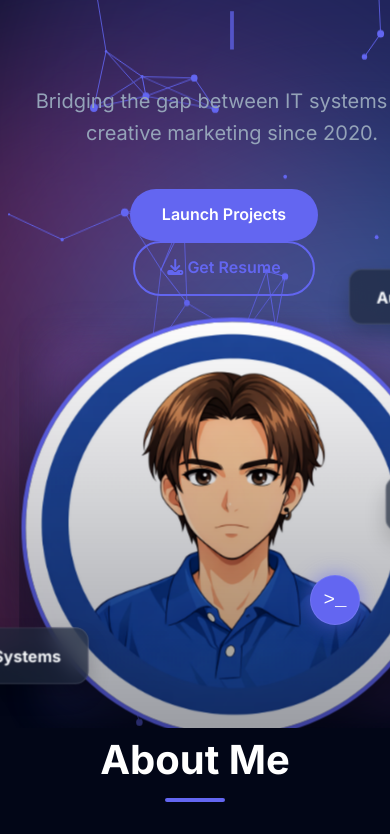
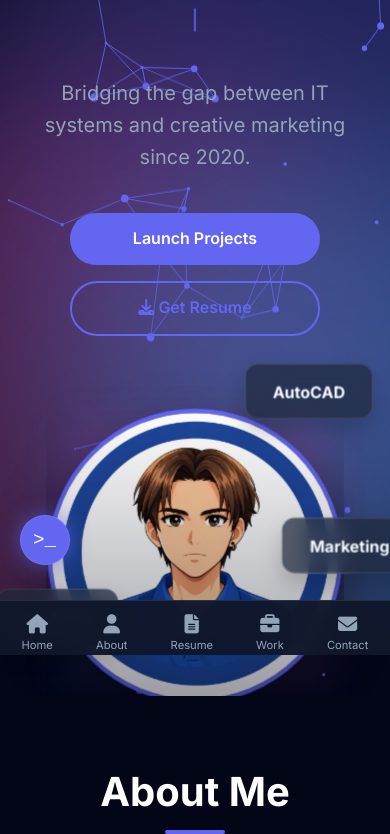
Before and after one commit to xxivam/xxivam.github.io, a plain HTML site: page index.html in a window 390 px wide. Shown: the part 189-1023 px from the top of the page. Drawn offline with Linux system fonts and the light colour scheme.

Commit message:
Add files via upload

```diff
--- a/index.html
+++ b/index.html
@@ -440,9 +440,7 @@
     <!-- IT Command Terminal (Moved out of sections to fix fixed positioning) -->
     <div class="terminal-window minimized">
         <div class="terminal-header">
-            <div class="t-btn red"></div>
-            <div class="t-btn yellow"></div>
-            <div class="t-btn green"></div>
+            <div class="t-btn yellow" title="Minimize"></div>
             <div class="t-title">mavi@it-system:~</div>
         </div>
         <div class="terminal-body" id="terminal-output">
@@ -455,6 +453,30 @@
         </div>
     </div>
 
+    <!-- Mobile Bottom Navigation -->
+    <nav class="mobile-bottom-nav">
+        <a href="#home" class="nav-item">
+            <i class="fas fa-home"></i>
+            <span>Home</span>
+        </a>
+        <a href="#about" class="nav-item">
+            <i class="fas fa-user"></i>
+            <span>About</span>
+        </a>
+        <a href="#resume" class="nav-item">
+            <i class="fas fa-file-alt"></i>
+            <span>Resume</span>
+        </a>
+        <a href="#projects" class="nav-item">
+            <i class="fas fa-briefcase"></i>
+            <span>Work</span>
+        </a>
+        <a href="#contact" class="nav-item">
+            <i class="fas fa-envelope"></i>
+            <span>Contact</span>
+        </a>
+    </nav>
+
     <footer>
         <div class="container">
             <p>&copy; 2026 Xivam, All Rights Reserved</p>
--- a/style.css
+++ b/style.css
@@ -1766,9 +1766,264 @@ footer {
     .hero-btns { justify-content: center; }
 }
 
-.burger { display: none; }
+/* ---------------------------------------------------
+
+    MOBILE OPTIMIZATION & BOTTOM NAV
+
+------------------------------------------------------ */
+
+.mobile-bottom-nav {
+
+    display: none; /* Hidden on desktop */
+
+}
+
+
+
 @media (max-width: 768px) {
-    .nav-links { display: none; }
-    .burger { display: block; cursor: pointer; }
-    .burger div { width: 25px; height: 3px; background: var(--text-light); margin: 5px; }
-}
+
+    /* Navbar Tweaks */
+
+    .nav-links, .burger { display: none !important; }
+
+    .navbar { padding: 1rem 0 !important; }
+
+
+
+    /* Global Section Scaling */
+
+    section {
+
+        padding: 4rem 0 !important;
+
+    }
+
+
+
+    /* Hero Scaling */
+
+    .hero-name { font-size: 3.5rem !important; }
+
+    .type-container { font-size: 1.2rem !important; height: 2.5rem !important; }
+
+    .hero-grid { grid-template-columns: 1fr !important; text-align: center !important; }
+
+    .hero-visual { margin-top: 3rem !important; }
+
+    .parallax-wrapper { width: 280px !important; height: 280px !important; }
+
+    .hero-btns { display: flex; flex-direction: column; gap: 1rem; align-items: center; }
+
+    .hero-btns .btn { margin: 0 !important; width: 100% !important; max-width: 250px; }
+
+
+
+    /* Layout Grids */
+
+    .about-pillars, .resume-grid, .skills-container, .project-grid, .contact-grid {
+
+        grid-template-columns: 1fr !important;
+
+        gap: 2rem !important;
+
+    }
+
+
+
+    /* Resume Print Button */
+
+    .section-header-flex { flex-direction: column !important; gap: 1rem !important; text-align: center !important; }
+
+
+
+    /* Contact Form Scaling */
+
+    .contact-info-card { padding: 2rem !important; }
+
+    .info-item { gap: 1rem !important; }
+
+
+
+    /* Modal Scaling */
+
+    .modal-content { width: 95% !important; padding: 1.5rem !important; }
+
+    .modal-grid { grid-template-columns: 1fr !important; gap: 1.5rem !important; }
+
+    .modal-info h2 { font-size: 1.8rem !important; }
+
+
+
+    /* AutoCAD Comparison Slider Scaling */
+
+    .comparison-slider { height: 300px !important; }
+
+
+
+        /* Mobile Bottom Nav Bar */
+
+
+
+        .mobile-bottom-nav {
+
+
+
+            display: flex !important;
+
+
+
+            position: fixed;
+
+
+
+            bottom: 0;
+
+
+
+            left: 0;
+
+
+
+            width: 100%;
+
+
+
+            background: rgba(15, 23, 42, 0.95);
+
+
+
+            backdrop-filter: blur(15px);
+
+
+
+            border-top: 1px solid rgba(255, 255, 255, 0.1);
+
+
+
+            justify-content: space-around;
+
+
+
+            padding: 0.8rem 0;
+
+
+
+            z-index: 100000; /* Above everything except cursor */
+
+
+
+            padding-bottom: env(safe-area-inset-bottom); /* For iPhone notch */
+
+
+
+        }
+
+
+
+
+
+
+
+        /* Move Terminal Icon Up on Mobile */
+
+
+
+        .terminal-window.minimized {
+
+
+
+            bottom: 90px !important; /* Sitting above bottom nav */
+
+
+
+            right: 20px !important;
+
+
+
+        }
+
+
+
+
+
+
+
+        /* Make Terminal Window fit on Mobile */
+
+
+
+        .terminal-window {
+
+
+
+            width: 90% !important;
+
+
+
+            height: 60vh !important;
+
+
+
+            bottom: 100px !important;
+
+
+
+            right: 5% !important;
+
+
+
+            left: 5% !important;
+
+
+
+        }
+
+
+
+
+
+
+
+    .nav-item {
+
+        display: flex;
+
+        flex-direction: column;
+
+        align-items: center;
+
+        text-decoration: none;
+
+        color: var(--text-muted);
+
+        font-size: 0.7rem;
+
+        gap: 4px;
+
+        transition: var(--transition);
+
+    }
+
+
+
+    .nav-item i {
+
+        font-size: 1.2rem;
+
+    }
+
+
+
+    .nav-item:hover, .nav-item.active {
+
+        color: var(--primary-color);
+
+    }
+
+
+
+    /* Add extra padding to body so content isn't hidden by bottom nav */
+
+    body { padding-bottom: 80px !important; }
+
+}
```
